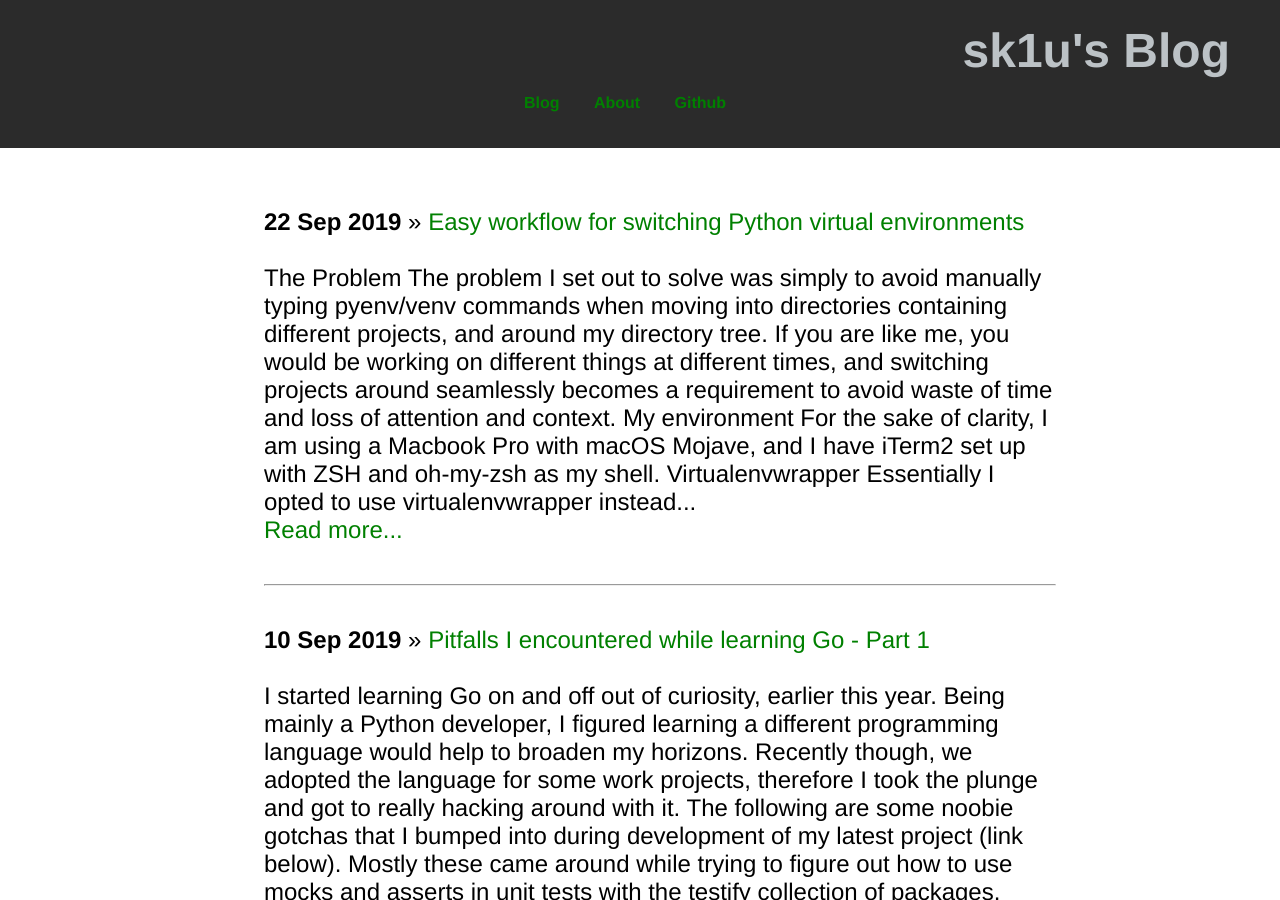
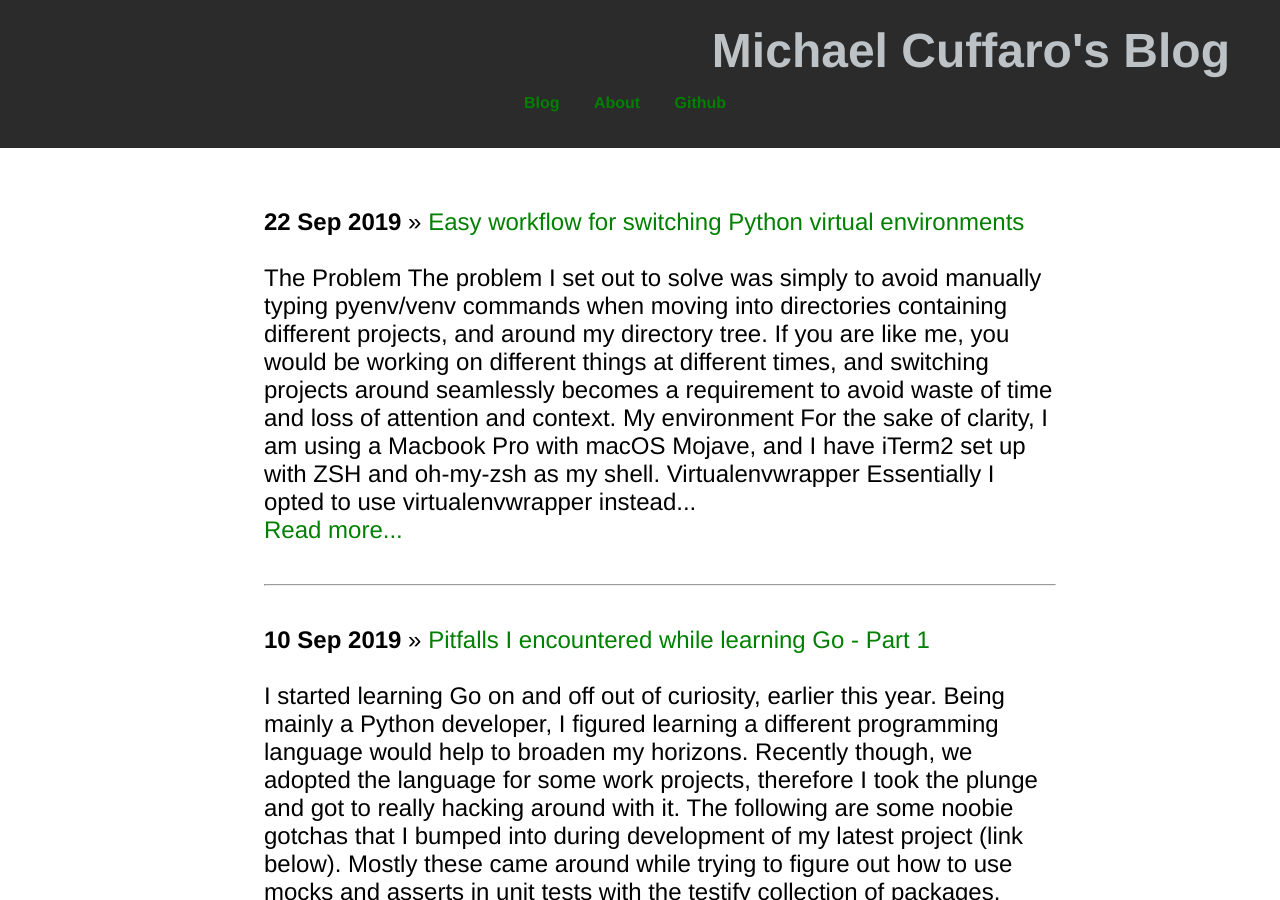
Before and after one commit to maiku1008/maiku1008.github.io, a Jekyll site: the page built from index.html, in a window 1280 px wide and 900 px high. Built offline with Jekyll 4.4.1, drawn with Linux system fonts in a browser that asks for light colours.

Commit message:
eliminate references to sk1u nickname

```diff
--- a/_layouts/default.html
+++ b/_layouts/default.html
@@ -12,12 +12,12 @@
 
         <body>
         <header>
-            <h1 class="title-blog">sk1u's Blog</h1>
+            <h1 class="title-blog">Michael Cuffaro's Blog</h1>
 			<nav>
 	    		<ul>
 	        		<li><a href="/">Blog</a></li>
 	        		<li><a href="/about">About</a></li>
-	        		<li><a target="_blank" rel="noopener noreferrer" href="https://github.com/sk1u">Github</a></li>
+	        		<li><a target="_blank" rel="noopener noreferrer" href="https://github.com/micuffaro">Github</a></li>
 	    		</ul>
 			</nav>
         </header>
@@ -31,7 +31,7 @@
 			<footer>
 	    	   <ul>
 	        	<li><a href="mailto:rm.cuffaro@gmail.com">Email</a></li>
-                <li><a target="_blank" rel="noopener noreferrer" href="https://twitter.com/sk1u83">Twitter</a></li>
+                <li><a target="_blank" rel="noopener noreferrer" href="https://twitter.com/micuffaro">Twitter</a></li>
                 <li><a target="_blank" rel="noopener noreferrer" href="https://www.linkedin.com/in/michael-cuffaro-709354109/">Linkedin</a></li>
 			   </ul>
 			</footer>
--- a/index.html
+++ b/index.html
@@ -1,6 +1,6 @@
 ---
 layout: default
-title: sk1u's Blog
+title: Michael Cuffaro's Blog
 ---
 	<ul class="posts">
 
```
Also changed, not shown: _posts/2017-12-12-importing-inheritance.md (+1 -1 lines), _posts/2019-09-08-go-pitfalls.md (+1 -1 lines).
